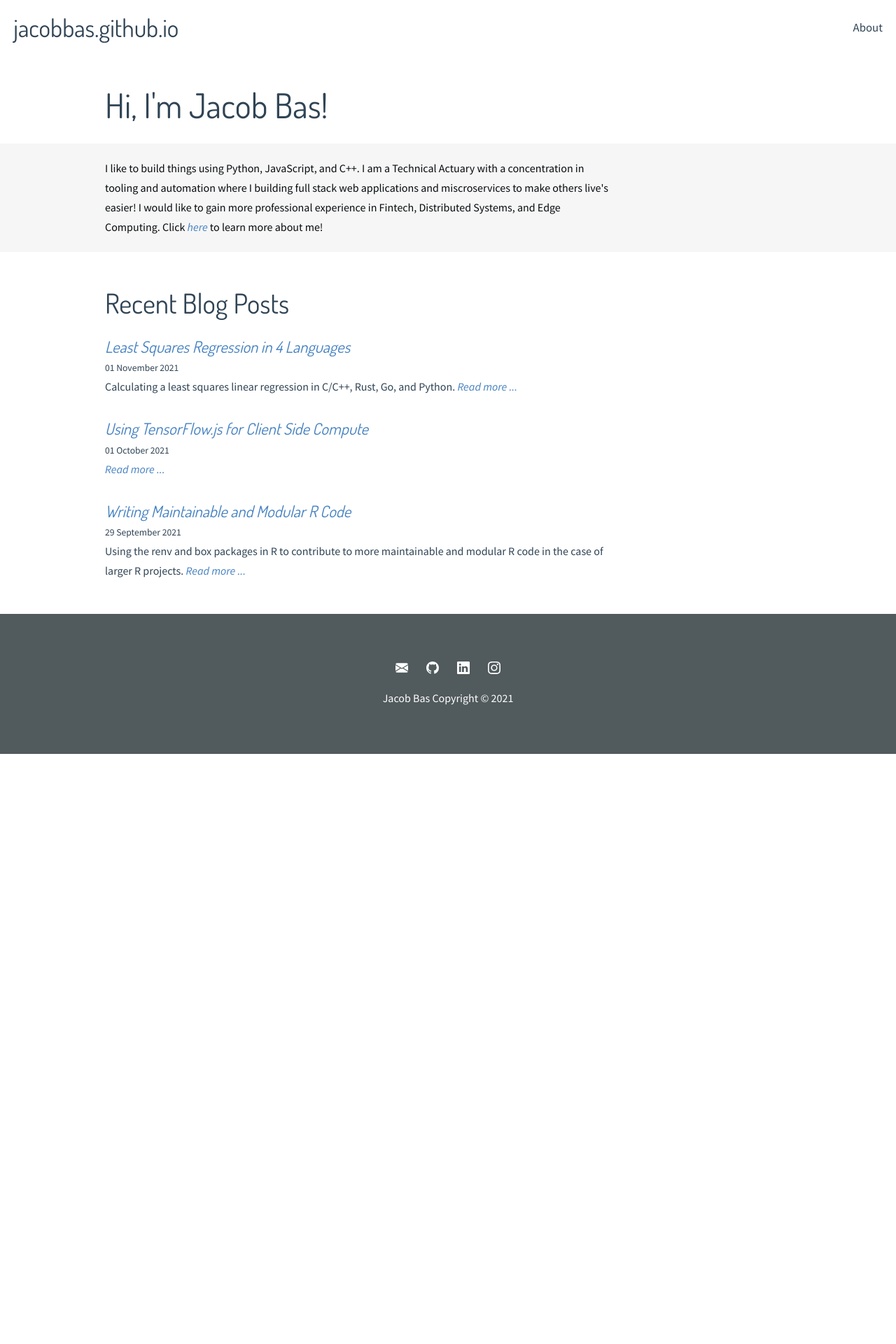
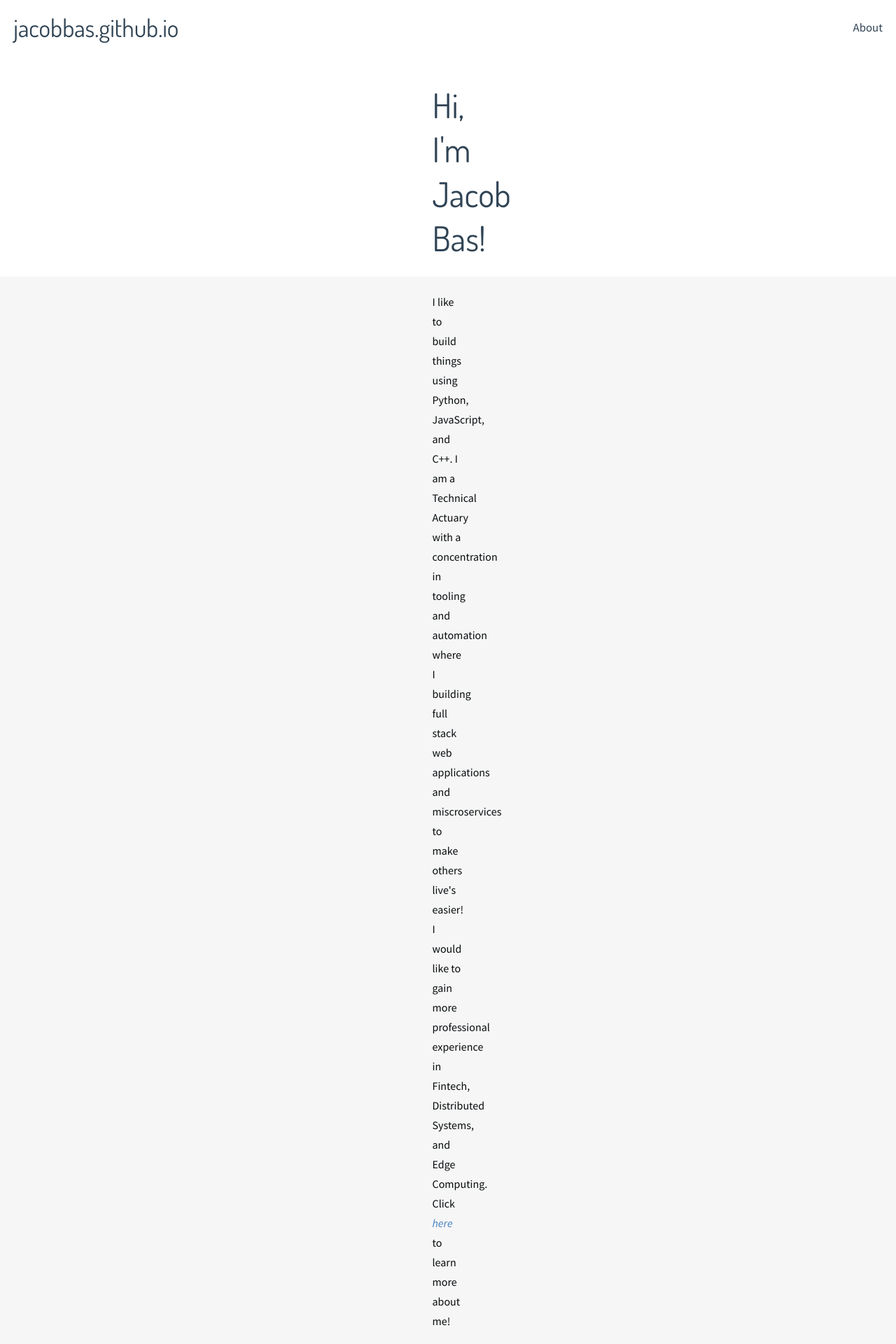
Before and after one commit to JacobBas/JacobBas.github.io, a Jekyll site: the page built from index.html, in a window 1280 px wide. Shown: the top 1920 px of the page at 70% size. Built offline with Jekyll 4.4.1, drawn with Linux system fonts in a browser that asks for light colours; the list of posts is cut into pages by our own code; before the commit the page ends 1077 px from its top, so only the background shows below that.

Commit message:
Update index.css

```diff
--- a/css/index.css
+++ b/css/index.css
@@ -113,7 +113,7 @@ main {
 .container {
   margin: 0 auto;
   width: 90%;
-  max-width: 980px;
+  max-width: 45px;
 }
 
 main a {
```
